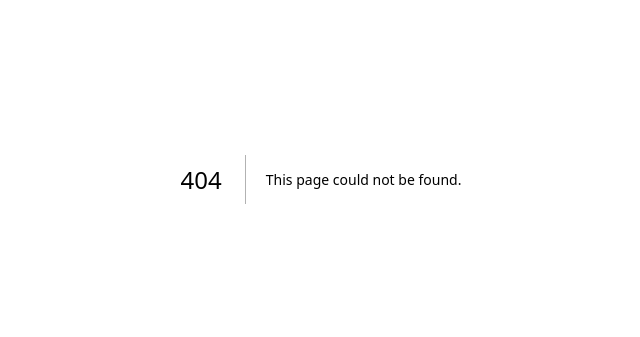
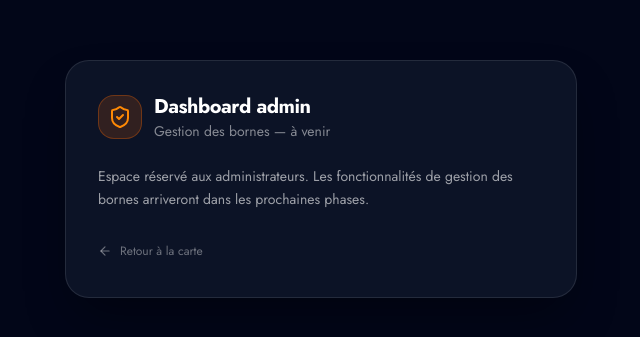
Before and after one commit to Pinball-Hetic/flipper-website, a Next.js app in the folder apps/client/: page /admin in a window 1280 px wide. Before the commit this address had no page. Shown: the part 221-558 px from the top of the page, without its empty margins (319-959 px from the left). Built offline with nearby package versions, Linux system fonts and the light colour scheme.

Commit message:
feat(client): gate /admin route + admin dashboard stub

```diff
--- /dev/null
+++ b/apps/client/src/app/admin/page.tsx
@@ -0,0 +1,33 @@
+import Link from "next/link";
+import { ShieldCheck, ArrowLeft } from "lucide-react";
+
+export default function AdminDashboard() {
+  return (
+    <main className="flex min-h-dvh flex-col items-center justify-center bg-slate-950 p-6 text-white">
+      <div className="w-full max-w-lg rounded-3xl border border-white/10 bg-slate-900/80 p-8 shadow-2xl shadow-black/40">
+        <div className="flex items-center gap-3">
+          <div className="flex size-11 items-center justify-center rounded-2xl border border-orange-500/30 bg-orange-500/15">
+            <ShieldCheck className="size-6 text-orange-400" aria-hidden />
+          </div>
+          <div>
+            <h1 className="text-xl font-bold tracking-tight">Dashboard admin</h1>
+            <p className="text-sm text-white/50">Gestion des bornes — à venir</p>
+          </div>
+        </div>
+
+        <p className="mt-6 text-sm leading-relaxed text-white/60">
+          Espace réservé aux administrateurs. Les fonctionnalités de gestion des
+          bornes arriveront dans les prochaines phases.
+        </p>
+
+        <Link
+          href="/"
+          className="mt-8 inline-flex items-center gap-2 text-xs text-white/40 underline-offset-4 transition-colors hover:text-white/70 hover:underline"
+        >
+          <ArrowLeft className="size-3.5" aria-hidden />
+          Retour à la carte
+        </Link>
+      </div>
+    </main>
+  );
+}
--- a/apps/client/src/middleware.js
+++ b/apps/client/src/middleware.js
@@ -34,6 +34,18 @@ export async function middleware(request) {
     const session = await res.json();
     const pseudo = session?.user?.pseudo;
 
+    if (pathname.startsWith("/admin")) {
+      if (!session?.user) {
+        const loginUrl = new URL("/login", request.url);
+        loginUrl.searchParams.set("redirect", pathname + search);
+        return NextResponse.redirect(loginUrl);
+      }
+      if (session.user.role !== "admin") {
+        return NextResponse.redirect(new URL("/", request.url));
+      }
+      return NextResponse.next();
+    }
+
     if (session?.user && (pseudo === null || pseudo === undefined)) {
       const onboardingUrl = new URL("/onboarding", request.url);
       onboardingUrl.searchParams.set("redirect", pathname + search);
```
